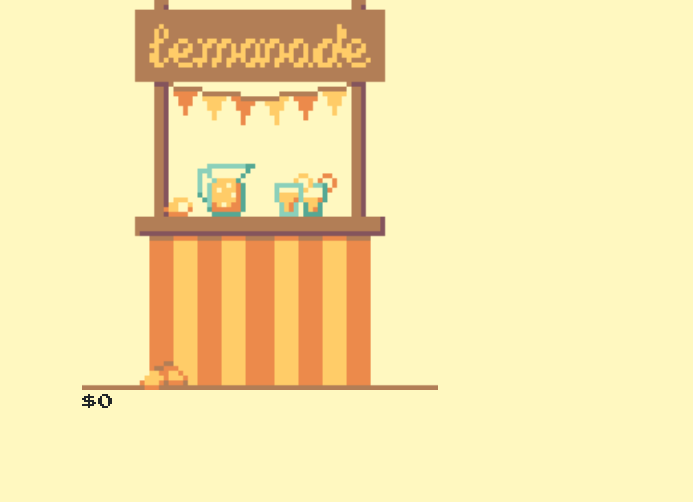
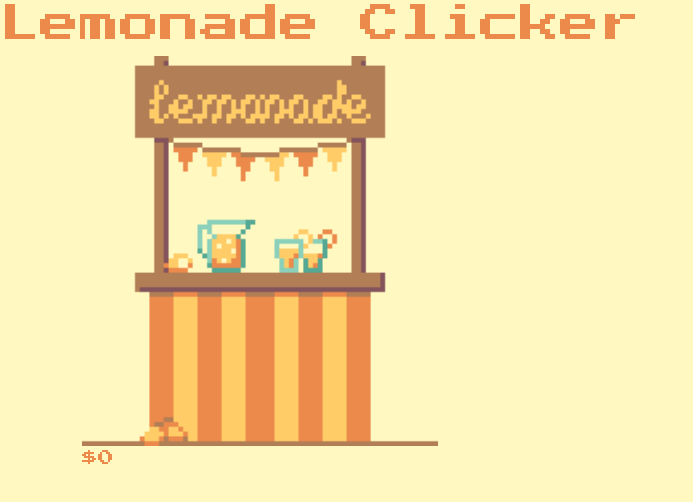
Before and after one commit to pkrueger/lemonade-clicker, a plain HTML site: page index.html in a window 1280 px wide. Shown: the whole page, without its empty margins (0-693 px from the left). Drawn offline with Linux system fonts and the light colour scheme.

Commit message:
Change default text color

```diff
--- a/index.html
+++ b/index.html
@@ -16,7 +16,9 @@
     <title>Lemonade Clicker</title>
   </head>
   <body>
-    <header></header>
+    <header>
+      <h1>Lemonade Clicker</h1>
+    </header>
     <main>
       <section class="container game-container">
         <div class="row">
--- a/style.css
+++ b/style.css
@@ -5,11 +5,14 @@
 
 :root {
   --theme-primary: #fff8c0;
+  --theme-secondary: #ec8a4b;
+  --theme-tertiary: #ffcc68;
 }
 
 body {
   background-color: var(--theme-primary);
   font-family: "Press Start 2P", cursive;
+  color: var(--theme-secondary);
 }
 
 .stand {
```
